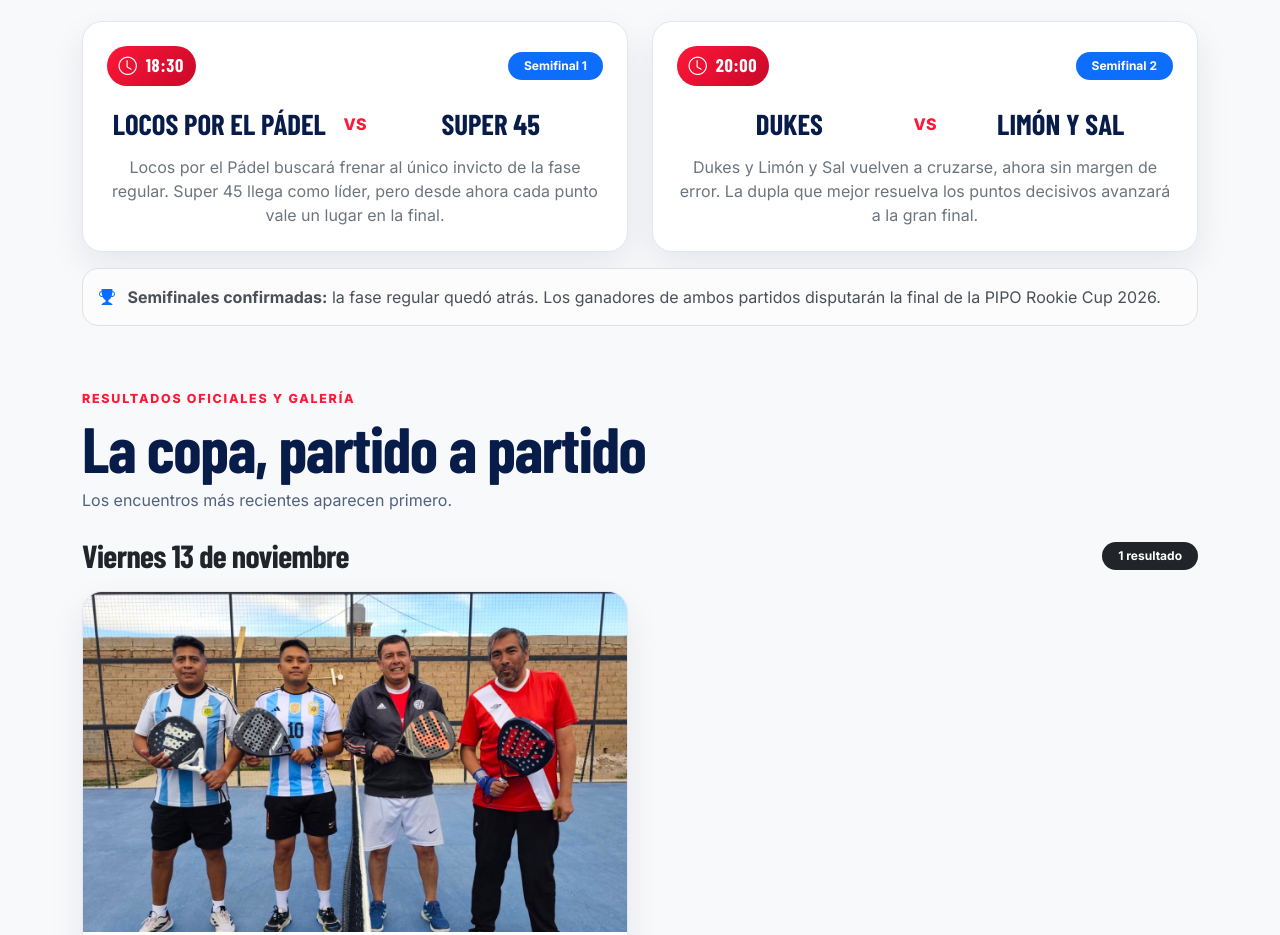
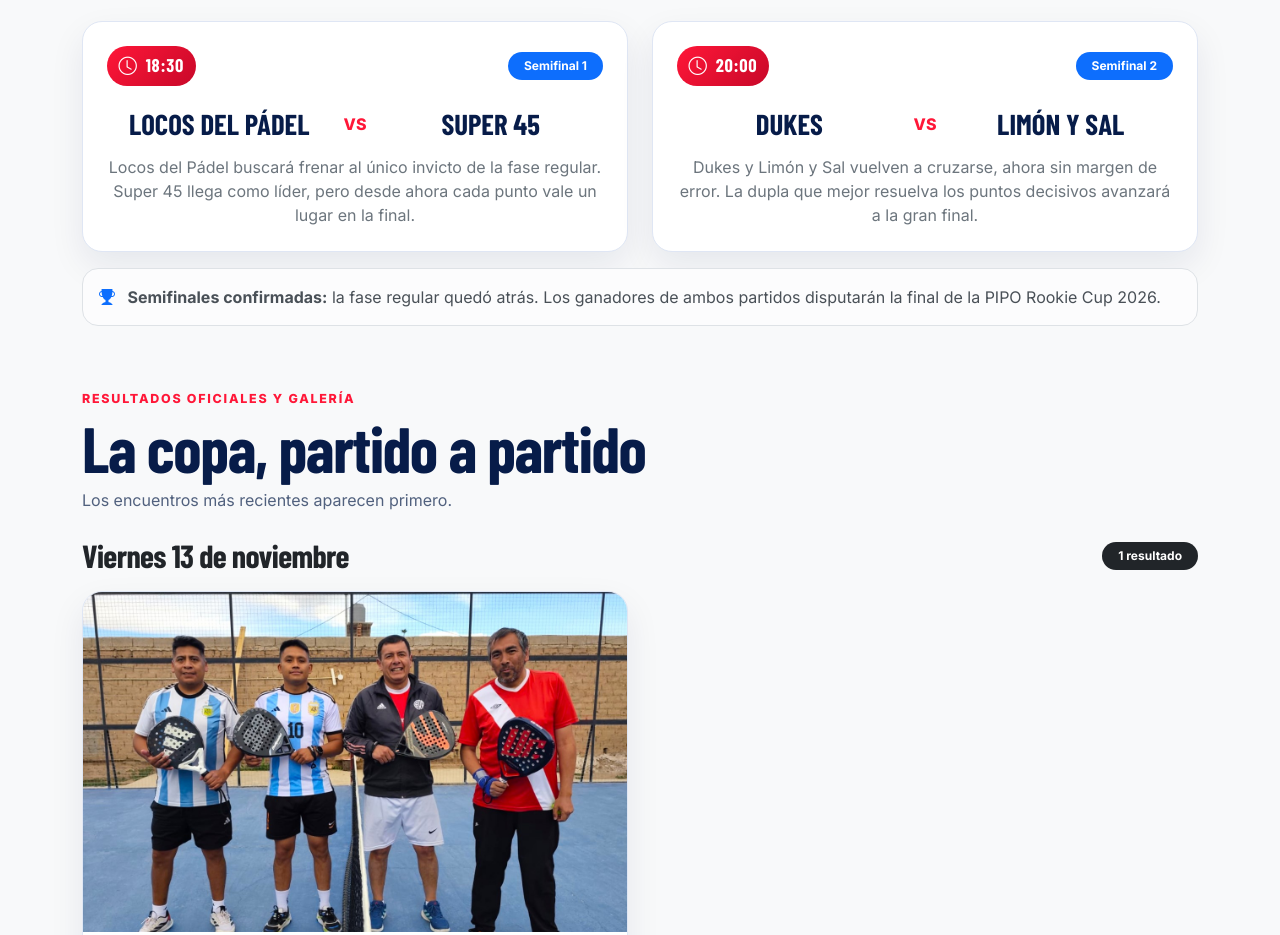
Before and after one commit to DarioUh/pipopadel, a plain HTML site: page rookie/rookie_cup_2026.html in a window 1280 px wide. Shown: the part 4391-5326 px from the top of the page. Drawn offline with nearby package versions, Linux system fonts and the light colour scheme; a web font is replaced by a local one.

Commit message:
Corrige nombre de Locos del Pádel

```diff
--- a/rookie/rookie_cup_2026.html
+++ b/rookie/rookie_cup_2026.html
@@ -849,11 +849,11 @@
                   <span class="badge rounded-pill text-bg-primary px-3 py-2">Semifinal 1</span>
                 </div>
                 <div class="matchup text-center">
-                  <strong>Locos por el Pádel</strong>
+                  <strong>Locos del Pádel</strong>
                   <span class="vs">VS</span>
                   <strong>Super 45</strong>
                 </div>
-                <p class="text-center text-secondary mt-3 mb-0">Locos por el Pádel buscará frenar al único invicto de la fase regular. Super 45 llega como líder, pero desde ahora cada punto vale un lugar en la final.</p>
+                <p class="text-center text-secondary mt-3 mb-0">Locos del Pádel buscará frenar al único invicto de la fase regular. Super 45 llega como líder, pero desde ahora cada punto vale un lugar en la final.</p>
               </article>
             </div>
             <div class="col-lg-6">
@@ -977,16 +977,16 @@
             <div class="col-lg-6">
               <article class="result-card">
                 <!-- FOTO: subir como img/partidos/2026-11-05-locos-por-el-padel-dos-zurdos.jpg -->
-                <img class="result-photo" src="img/partidos/2026-11-05-locos-por-el-padel-dos-zurdos.jpg" alt="Locos por el Pádel y Dos Zurdos después de su partido de la PIPO Rookie Cup" loading="lazy" onerror="this.classList.add('d-none'); this.nextElementSibling.classList.remove('d-none');">
-                <div class="photo-placeholder d-none text-center p-4"><div><i class="bi bi-camera-fill fs-1 d-block mb-2"></i><strong>Foto del encuentro</strong><br><small>Locos por el Pádel vs. Dos Zurdos</small></div></div>
-                <div class="p-4">
-                  <div class="winner-label mb-2"><i class="bi bi-trophy-fill me-2"></i>Ganador · Locos por el Pádel</div>
-                  <div class="d-flex flex-column flex-sm-row justify-content-between gap-3 align-items-sm-center mb-3">
-                    <h3 class="h2 fw-bold mb-0">Locos por el Pádel vs. Dos Zurdos</h3>
+                <img class="result-photo" src="img/partidos/2026-11-05-locos-por-el-padel-dos-zurdos.jpg" alt="Locos del Pádel y Dos Zurdos después de su partido de la PIPO Rookie Cup" loading="lazy" onerror="this.classList.add('d-none'); this.nextElementSibling.classList.remove('d-none');">
+                <div class="photo-placeholder d-none text-center p-4"><div><i class="bi bi-camera-fill fs-1 d-block mb-2"></i><strong>Foto del encuentro</strong><br><small>Locos del Pádel vs. Dos Zurdos</small></div></div>
+                <div class="p-4">
+                  <div class="winner-label mb-2"><i class="bi bi-trophy-fill me-2"></i>Ganador · Locos del Pádel</div>
+                  <div class="d-flex flex-column flex-sm-row justify-content-between gap-3 align-items-sm-center mb-3">
+                    <h3 class="h2 fw-bold mb-0">Locos del Pádel vs. Dos Zurdos</h3>
                     <span class="score-pill text-nowrap">6-1 / 6-4</span>
                   </div>
                   <p class="text-secondary mb-1"><i class="bi bi-calendar3 me-2"></i>5 de noviembre · 20:00</p>
-                  <p class="mb-0 mt-3">Locos por el Pádel disputó su mejor partido de la copa: jugó con mucha concentración, buena ubicación y orden dentro de la cancha. Dos Zurdos buscó reaccionar en el segundo set, pero la falta de comunicación les impidió sostener la remontada.</p>
+                  <p class="mb-0 mt-3">Locos del Pádel disputó su mejor partido de la copa: jugó con mucha concentración, buena ubicación y orden dentro de la cancha. Dos Zurdos buscó reaccionar en el segundo set, pero la falta de comunicación les impidió sostener la remontada.</p>
                 </div>
               </article>
             </div>
@@ -1018,12 +1018,12 @@
             <div class="col-lg-6">
               <article class="result-card">
                 <!-- FOTO: subir como img/partidos/2026-11-04-locos-por-el-padel-dukes.jpg -->
-                <img class="result-photo" src="img/partidos/2026-11-04-locos-por-el-padel-dukes.jpg" alt="Locos por el Pádel y Dukes después de su partido de la PIPO Rookie Cup" loading="lazy" onerror="this.classList.add('d-none'); this.nextElementSibling.classList.remove('d-none');">
-                <div class="photo-placeholder d-none text-center p-4"><div><i class="bi bi-camera-fill fs-1 d-block mb-2"></i><strong>Foto del encuentro</strong><br><small>Locos por el Pádel vs. Dukes</small></div></div>
+                <img class="result-photo" src="img/partidos/2026-11-04-locos-por-el-padel-dukes.jpg" alt="Locos del Pádel y Dukes después de su partido de la PIPO Rookie Cup" loading="lazy" onerror="this.classList.add('d-none'); this.nextElementSibling.classList.remove('d-none');">
+                <div class="photo-placeholder d-none text-center p-4"><div><i class="bi bi-camera-fill fs-1 d-block mb-2"></i><strong>Foto del encuentro</strong><br><small>Locos del Pádel vs. Dukes</small></div></div>
                 <div class="p-4">
                   <div class="winner-label mb-2"><i class="bi bi-trophy-fill me-2"></i>Ganador · Dukes</div>
                   <div class="d-flex flex-column flex-sm-row justify-content-between gap-3 align-items-sm-center mb-3">
-                    <h3 class="h2 fw-bold mb-0">Locos por el Pádel vs. Dukes</h3>
+                    <h3 class="h2 fw-bold mb-0">Locos del Pádel vs. Dukes</h3>
                     <span class="score-pill text-nowrap">6-7 (5-7) / 5-7</span>
                   </div>
                   <p class="text-secondary mb-1"><i class="bi bi-calendar3 me-2"></i>4 de noviembre · 21:00</p>
```
